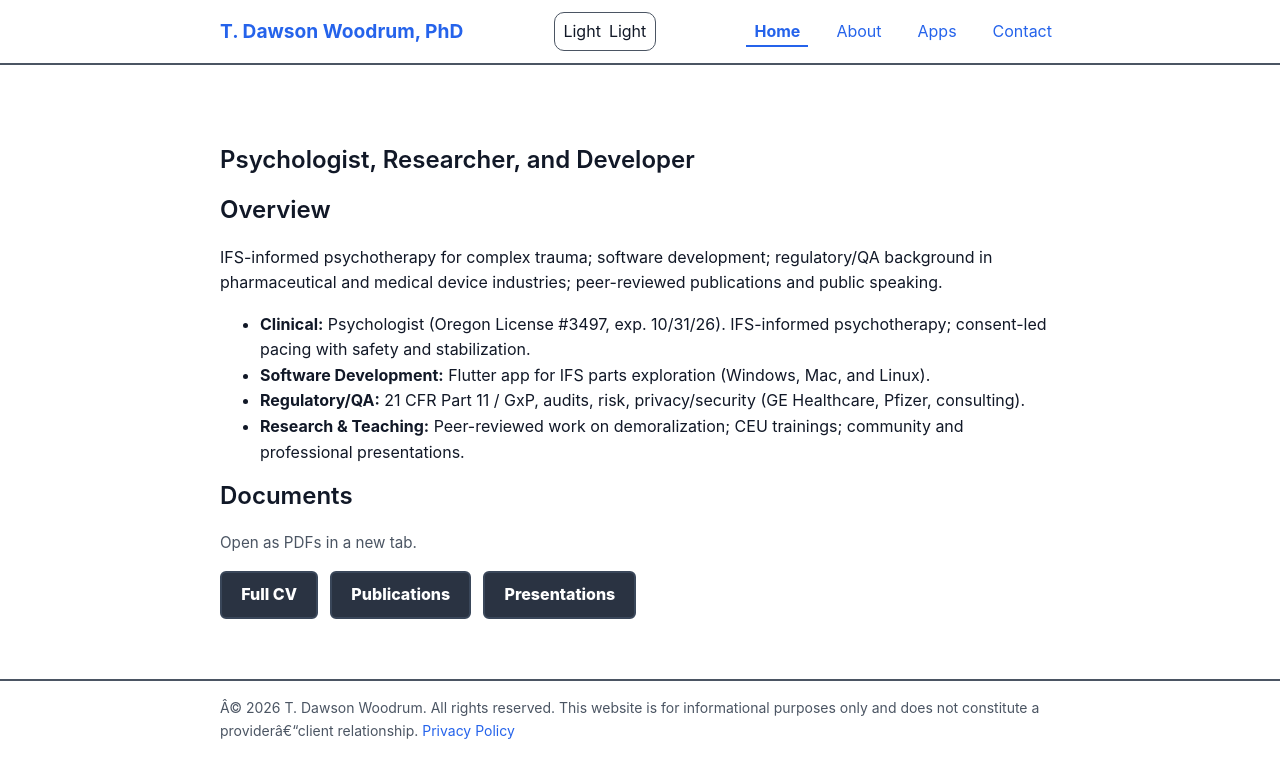
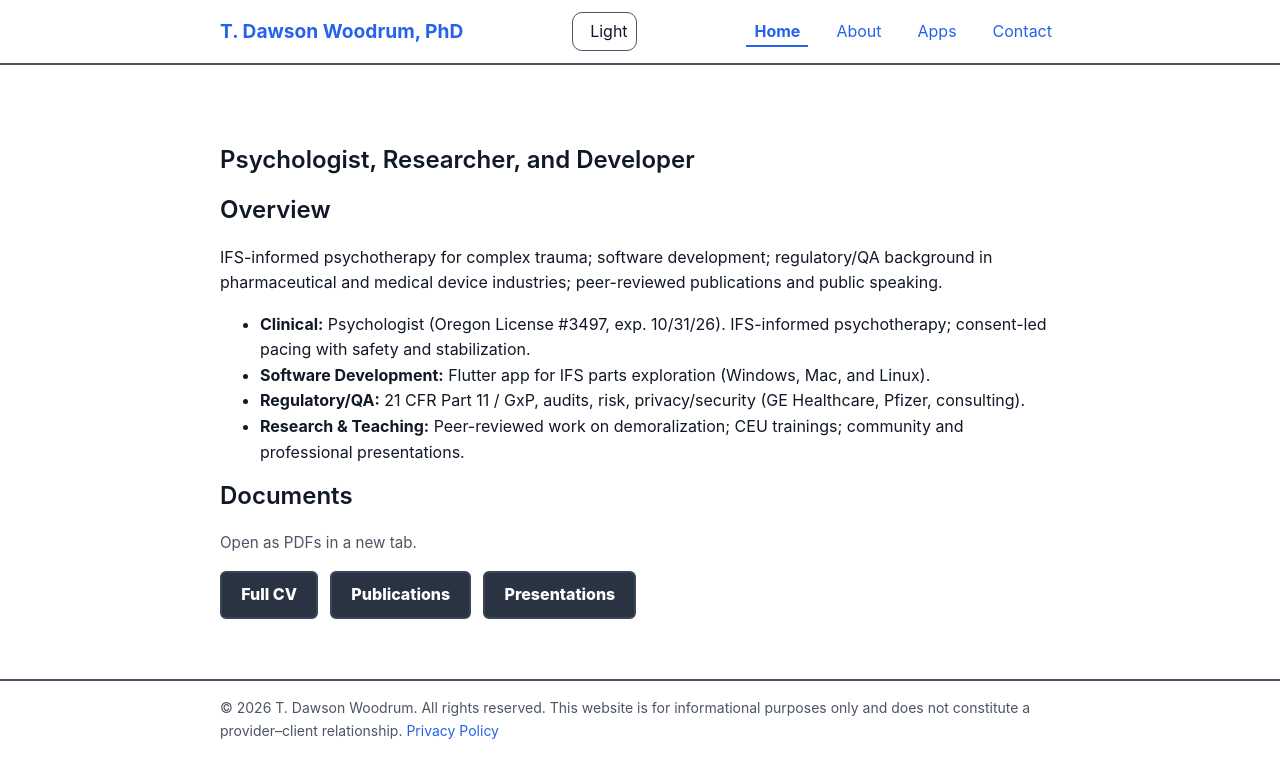
Before and after one commit to fintube61git/pro-site, a plain HTML site: page index.html in a window 1280 px wide. Drawn offline with Linux system fonts and the light colour scheme.

Commit message:
Fix dark/light label duplication and clean UTF-8 mojibake in index

```diff
--- a/index.html
+++ b/index.html
@@ -3,7 +3,7 @@
 <head>
   <meta charset="utf-8">
   <meta name="viewport" content="width=device-width, initial-scale=1">
-  <title>T. Dawson Woodrum, PhD â€” Psychologist, Researcher, Developer</title>
+  <title>T. Dawson Woodrum, PhD — Psychologist, Researcher, Developer</title>
   <meta name="description" content="IFS-informed psychotherapy for complex trauma; regulatory/QA background; peer-reviewed publications and presentations; software for IFS exploration.">
   <link rel="stylesheet" href="css/styles.v2.css">
   <link rel="icon" href="assets/img/favicon.ico" type="image/x-icon">
@@ -13,12 +13,12 @@
 
   <!-- Open Graph / Social Meta Tags -->
   <meta property="og:type" content="website">
-  <meta property="og:title" content="T. Dawson Woodrum, PhD â€” Psychologist, Researcher, Developer">
+  <meta property="og:title" content="T. Dawson Woodrum, PhD — Psychologist, Researcher, Developer">
   <meta property="og:description" content="IFS-informed psychotherapy for complex trauma; publications, presentations, and full CV.">
   <meta property="og:url" content="https://www.tdawsonwoodrum.com/">
   <meta property="og:image" content="https://www.tdawsonwoodrum.com/assets/img/og-default.png">
   <meta name="twitter:card" content="summary_large_image">
-  <meta name="twitter:title" content="T. Dawson Woodrum, PhD â€” Psychologist, Researcher, Developer">
+  <meta name="twitter:title" content="T. Dawson Woodrum, PhD — Psychologist, Researcher, Developer">
   <meta name="twitter:description" content="IFS-informed psychotherapy for complex trauma; publications, presentations, and full CV.">
   <meta name="twitter:image" content="https://www.tdawsonwoodrum.com/assets/img/og-default.png">
 
@@ -31,7 +31,7 @@
     gtag('config', 'G-1TZ12XRFQ9');
   </script>
 
-  <!-- JSON-LD Structured Data â€“ Valid Schema.org Psychologist -->
+  <!-- JSON-LD Structured Data – Valid Schema.org Psychologist -->
   <script type="application/ld+json">
   {
     "@context": "https://schema.org",
@@ -67,7 +67,7 @@
       <a class="brand" href="index.html">T. Dawson Woodrum, PhD</a>
       <div style="display:flex;align-items:center;gap:.5rem;">
         <button id="theme-toggle" class="theme-toggle" type="button" aria-label="Toggle color theme" aria-live="polite">
-          <span class="icon" aria-hidden="true">Light</span>
+          <span class="icon" aria-hidden="true"></span>
           <span class="label">Light</span>
         </button>
         <button class="nav-toggle" aria-expanded="false" aria-controls="nav-menu">Menu</button>
@@ -124,8 +124,8 @@
         html.setAttribute('data-theme',theme);
         const label=toggle?.querySelector('.label');
         const icon=toggle?.querySelector('.icon');
-        if(theme==='dark'){label&&(label.textContent='Dark');icon&&(icon.textContent='Dark');toggle?.setAttribute('aria-label','Switch to light theme');}
-        else{label&&(label.textContent='Light');icon&&(icon.textContent='Light');toggle?.setAttribute('aria-label','Switch to dark theme');}
+        if(theme==='dark'){label&&(label.textContent='Dark');icon&&(icon.textContent='');toggle?.setAttribute('aria-label','Switch to light theme');}
+        else{label&&(label.textContent='Light');icon&&(icon.textContent='');toggle?.setAttribute('aria-label','Switch to dark theme');}
       }
       function setTheme(t){localStorage.setItem(STORAGE_KEY,t);applyTheme(t);}
       const start=getStartingTheme();setTheme(start);
@@ -144,7 +144,7 @@
 
 <footer class="site-footer">
   <div class="container footer-row">
-    <p>Â© <span id="year"></span> T. Dawson Woodrum. All rights reserved. This website is for informational purposes only and does not constitute a providerâ€“client relationship. <a href="privacy.html">Privacy Policy</a></p>
+    <p>© <span id="year"></span> T. Dawson Woodrum. All rights reserved. This website is for informational purposes only and does not constitute a provider–client relationship. <a href="privacy.html">Privacy Policy</a></p>
   </div>
 </footer>
 </body>
```
